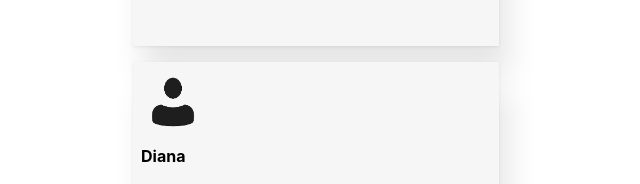
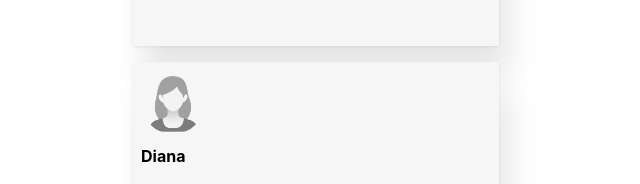
Before and after one commit to JEE18BI/ReactBlogWebsite, a React (Create React App) app: page / in a window 1280 px wide. Shown: the part 827-1011 px from the top of the page, without its empty margins (324-964 px from the left). Built offline with nearby package versions, Linux system fonts and the light colour scheme.

Commit message:
Female Avatar to appear for female users

```diff
--- a/src/App.jsx
+++ b/src/App.jsx
@@ -10,33 +10,38 @@ const data = [
     id: 1,
     UserName: "Aly Hany",
     Comment: "This is a great post!",
-    Date: "2024-07-25",
-    src:img1
+    Date: "25-07-2024",
+    src:img1,
+    Gender:"M"
   },
   {
     id: 2,
     UserName: "Bob",
     Comment: "I found this article very informative.",
-    Date: "2024-07-26"
+    Date: "26-07-2024",
+    Gender:"M"
   },
   {
     id: 3,
     UserName: "Charlie",
     Comment: "I disagree with some points mentioned.",
-    Date: "2024-07-27"
+    Date: "26-07-2024",
+    Gender:"M"
   },
   {
     id: 4,
     UserName: "Diana",
     Comment: "Can you provide more details on this topic?",
-    Date: "2024-07-28"
+    Date: "28-7-2024",
+    Gender:"F"
   }
 ];
 const newComment=  {
   id: 5,
   UserName: "Alice",
   Comment: "Hello There...",
-  Date: "2024-08-1"
+  Date: "1-08-2024",
+  Gender:"F"
 
 }
 
--- a/src/Components/Avatar/Avatar.jsx
+++ b/src/Components/Avatar/Avatar.jsx
@@ -1,12 +1,24 @@
-import Img from '../../Images/Person-Placeholder.png';
+import MalePlaceholder from '../../Images/Male-Placeholder.png';
+import FemalePlaceholder from '../../Images/Female-Placeholder.png';
 import './Avatar.css';
-const Avatar = ({src}) => {
-  return (
-    <>
-       <img className="CommentImage" src={src ? src :Img} alt="image1"/>
+const Avatar = ({src,Gender}) => {
+  if(Gender==="M"){
+    return (
+      <>
+         <img className="CommentImage" src={src ? src :MalePlaceholder} alt="Male Avatar"/>
 
-    </>
-  )
+      </>
+    )
+  }
+  else{
+    return(
+        <>
+           <img className="CommentImage" src={src ? src :FemalePlaceholder} alt="Male Avatar"/>
+
+        </>
+
+    )
+  }
 }
 
 export default Avatar
--- a/src/Components/Comment/Comment.jsx
+++ b/src/Components/Comment/Comment.jsx
@@ -1,11 +1,11 @@
 import Avatar from '../Avatar/Avatar.jsx';
 import './Comment.css';
 
-const Comment = ({UserName,Comment,Date,src})=>{
+const Comment = ({UserName,Comment,Date,src,Gender})=>{
 
     return(
         <div className='Comment' >
-             <Avatar src={src}/>
+             <Avatar src={src} Gender={Gender}/>
             <h4 className="UserName">{UserName}</h4>
             <p className="CommentText">{Comment}</p>
             <h6 className="Date">{Date}</h6>
```
Also changed, not shown: src/Images/Female-Placeholder.png (added), src/Images/Male-Placeholder.png (renamed from src/Images/Person-Placeholder.png).
